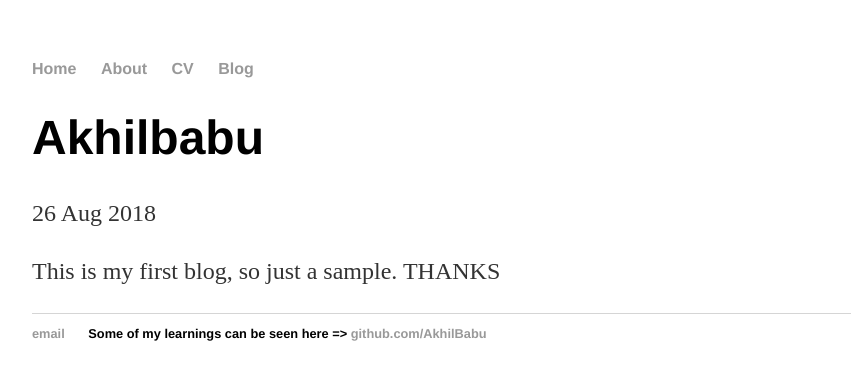
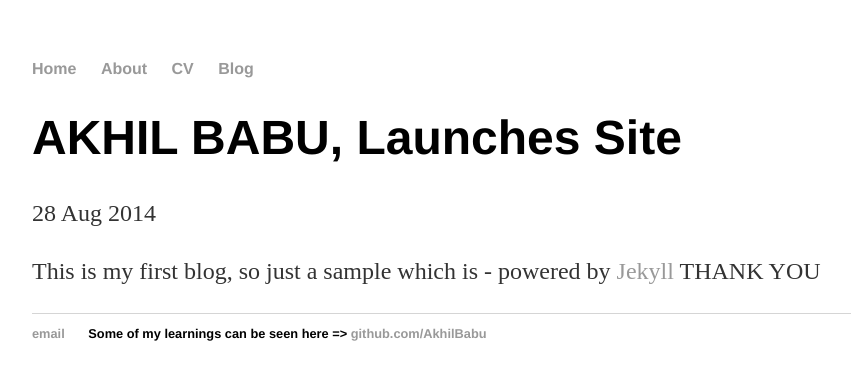
Before and after one commit to AkhilBabu94/AkhilBabu94.github.io, a Jekyll site: the page built from _posts/2018-08-26-AKHILBABU.md, in a window 1280 px wide. Shown: the top 380 px of the page, without its empty margins (160-1011 px from the left). Built offline with Jekyll 4.4.1, drawn with Linux system fonts in a browser that asks for light colours; our own code applies the rules of GitHub Pages for plain Markdown files.

Commit message:
Update 2018-08-26-AKHILBABU.md

```diff
--- a/_posts/2018-08-26-AKHILBABU.md
+++ b/_posts/2018-08-26-AKHILBABU.md
@@ -1 +1,7 @@
-This is my first blog, so just a sample. THANKS
+---
+layout: post
+title: "AKHIL BABU, Launches Site"
+date: 2014-08-28 11:40:30
+---
+
+This is my first blog, so just a sample which is - powered by [Jekyll](http://jekyllrb.com) THANK YOU
```
